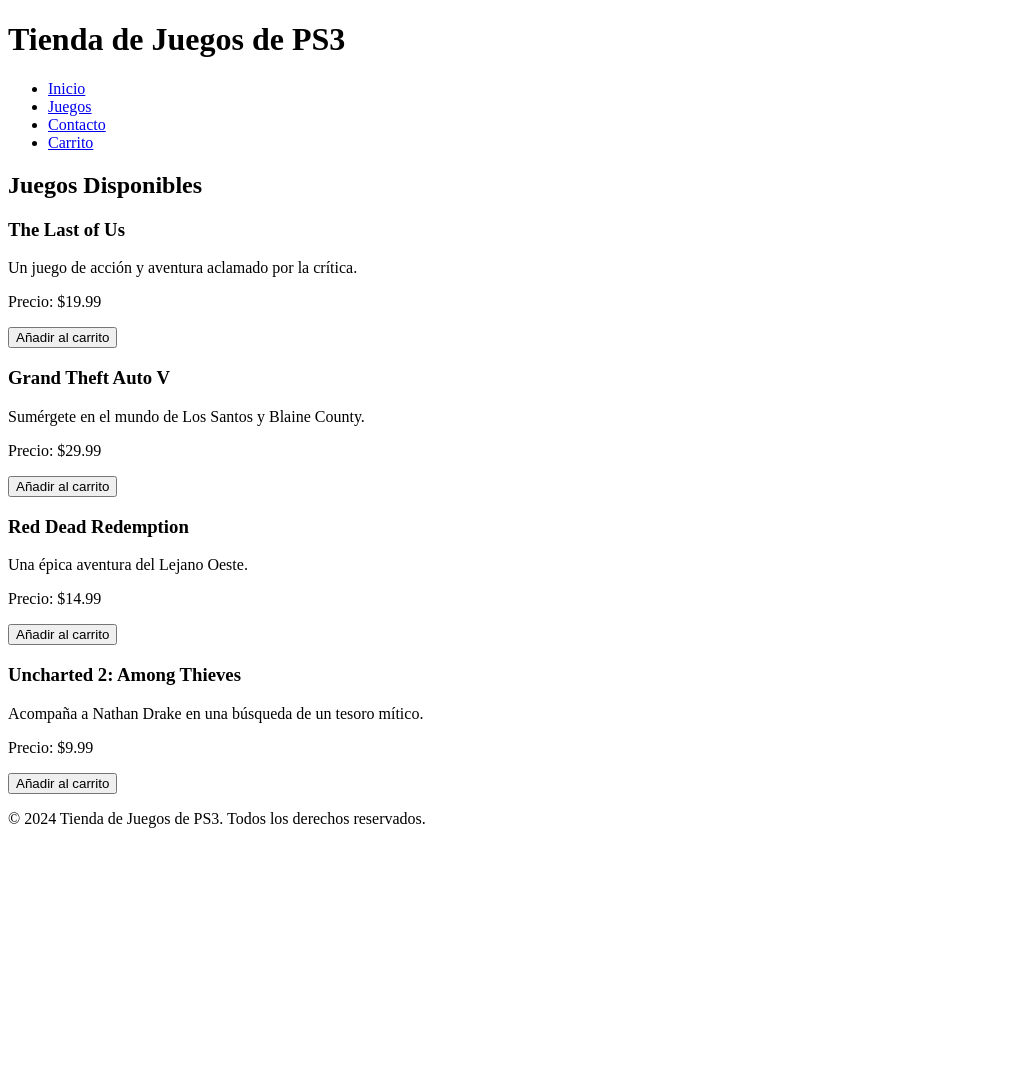
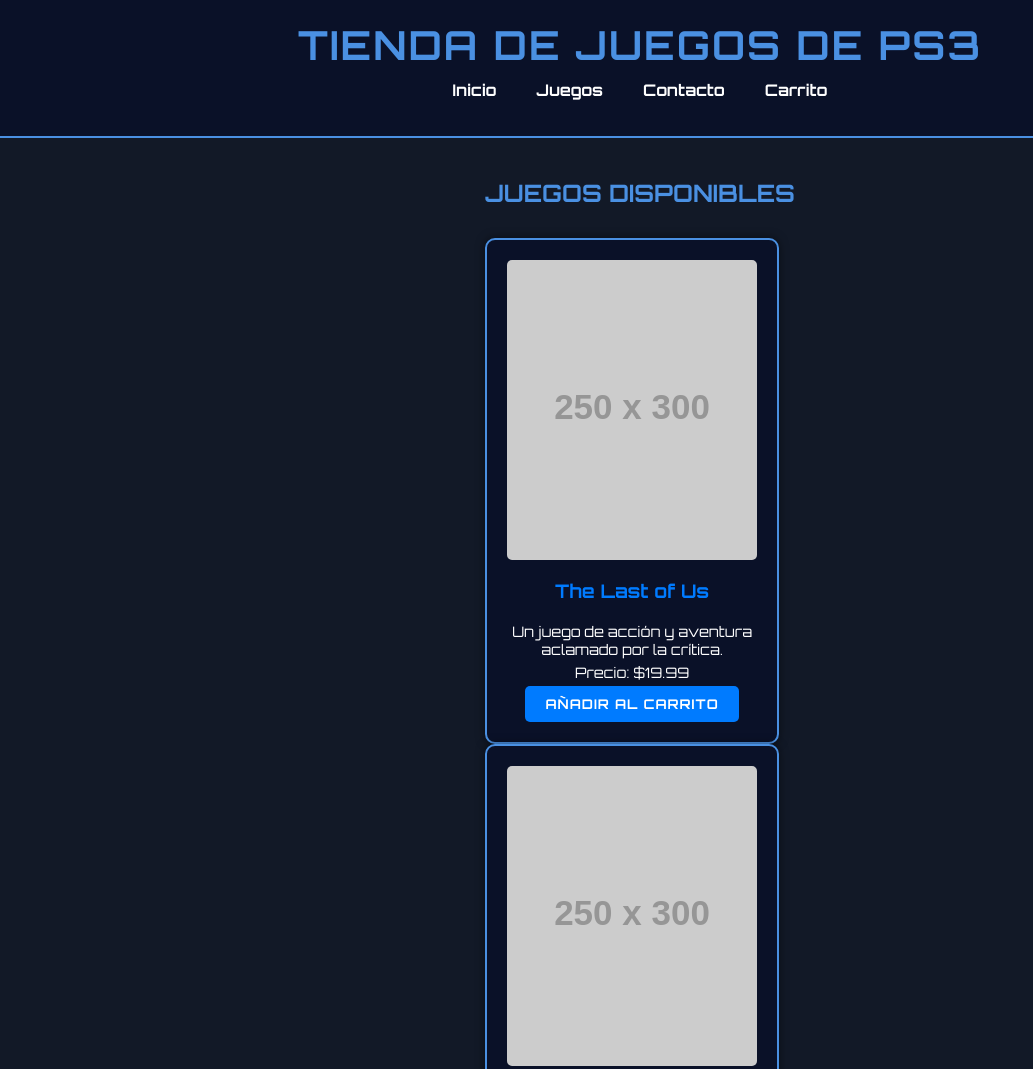
Before and after one commit to AgustinLayera/E-commmmmerce, a plain HTML site: page index.html in a window 1280 px wide. Shown: the top 1069 px of the page, without its empty margins (0-1033 px from the left). Before the commit the page ends 844 px from the top, so only its background shows below. Drawn offline with Linux system fonts and the light colour scheme; placeholder pictures from the web are drawn by us.

Commit message:
Cambio 2
Implementacion de CSS y JavaScript

```diff
--- /dev/null
+++ b/index.css
@@ -0,0 +1,154 @@
+:root {
+    --primary-color: #007bff;
+    --dark-blue: #0A1128;
+    --light-blue: #4a90e2;
+    --text-color: #ffffff;
+    --bg-dark: #121927;
+}
+
+body {
+    font-family: 'Orbitron', sans-serif;
+    background-color: var(--bg-dark);
+    color: var(--text-color);
+    margin: 0;
+    padding: 0;
+    display: flex;
+    flex-direction: column;
+    min-height: 100vh;
+    text-align: center;
+}
+
+header {
+    background-color: var(--dark-blue);
+    padding: 20px;
+    border-bottom: 2px solid var(--light-blue);
+}
+
+h1 {
+    color: var(--light-blue);
+    text-transform: uppercase;
+    letter-spacing: 2px;
+    font-size: 2.5em;
+    margin: 0;
+}
+
+nav ul {
+    list-style: none;
+    padding: 0;
+    display: flex;
+    justify-content: center;
+    gap: 20px;
+    margin-top: 10px;
+}
+
+nav a {
+    color: var(--text-color);
+    text-decoration: none;
+    font-weight: 700;
+    padding: 5px 10px;
+    transition: color 0.3s ease;
+}
+
+nav a:hover {
+    color: var(--light-blue);
+}
+
+main {
+    padding: 20px;
+    flex-grow: 1;
+    display: flex;
+    justify-content: center;
+    align-items: center;
+    flex-wrap: wrap;
+    gap: 20px;
+}
+
+h2 {
+    width: 100%;
+    text-align: center;
+    color: var(--light-blue);
+    text-transform: uppercase;
+    margin-bottom: 30px;
+}
+
+.product-card {
+    background-color: var(--dark-blue);
+    border: 2px solid var(--light-blue);
+    border-radius: 10px;
+    padding: 20px;
+    width: 250px;
+    box-shadow: 0 0 10px rgba(0, 0, 0, 0.5);
+    transition: transform 0.3s ease;
+}
+
+.product-card:hover {
+    transform: translateY(-5px);
+}
+
+.game-cover {
+    width: 100%;
+    height: auto;
+    border-radius: 5px;
+    margin-bottom: 15px;
+}
+
+h3 {
+    margin-top: 0;
+    color: var(--primary-color);
+}
+
+p {
+    margin: 5px 0;
+    font-size: 0.9em;
+}
+
+button {
+    background-color: var(--primary-color);
+    color: var(--text-color);
+    border: none;
+    padding: 10px 20px;
+    border-radius: 5px;
+    cursor: pointer;
+    font-family: 'Orbitron', sans-serif;
+    font-weight: 700;
+    text-transform: uppercase;
+    letter-spacing: 1px;
+    transition: transform 0.1s ease-out;
+}
+
+button:hover {
+    opacity: 0.9;
+}
+
+button:active {
+    transform: scale(0.95);
+}
+
+footer {
+    background-color: var(--dark-blue);
+    padding: 10px;
+    border-top: 2px solid var(--light-blue);
+    margin-top: 20px;
+}
+
+/* Estilo del cuadro de mensaje */
+.message-box {
+    position: fixed;
+    top: 50%;
+    left: 50%;
+    transform: translate(-50%, -50%);
+    background-color: rgba(0, 0, 0, 0.8);
+    border: 2px solid var(--primary-color);
+    padding: 20px;
+    border-radius: 10px;
+    z-index: 1000;
+    display: none;
+    text-align: center;
+    box-shadow: 0 0 20px rgba(0, 123, 255, 0.5);
+}
+
+.message-box p {
+    margin-bottom: 10px;
+    font-size: 1.2em;
+    color: white;
+}
--- a/index.html
+++ b/index.html
@@ -4,6 +4,10 @@
     <meta charset="UTF-8">
     <meta name="viewport" content="width=device-width, initial-scale=1.0">
     <title>Tienda de Juegos de PS3</title>
+    <link rel="stylesheet" href="index.css">
+    <link rel="preconnect" href="https://fonts.googleapis.com">
+    <link rel="preconnect" href="https://fonts.gstatic.com" crossorigin>
+    <link href="https://fonts.googleapis.com/css2?family=Orbitron:wght@400;700&display=swap" rel="stylesheet">
 </head>
 <body>
 
@@ -23,34 +27,37 @@
         <section>
             <h2>Juegos Disponibles</h2>
 
-            <div>
+            <div class="product-card">
+                <img src="https://placehold.co/250x300/121927/ffffff?text=The+Last+of+Us" alt="Portada de The Last of Us" class="game-cover">
                 <h3>The Last of Us</h3>
                 <p>Un juego de acción y aventura aclamado por la crítica.</p>
                 <p>Precio: $19.99</p>
-                <button>Añadir al carrito</button>
+                <button class="add-to-cart">Añadir al carrito</button>
             </div>
 
-            <div>
+            <div class="product-card">
+                <img src="https://placehold.co/250x300/121927/ffffff?text=Grand+Theft+Auto+V" alt="Portada de Grand Theft Auto V" class="game-cover">
                 <h3>Grand Theft Auto V</h3>
                 <p>Sumérgete en el mundo de Los Santos y Blaine County.</p>
                 <p>Precio: $29.99</p>
-                <button>Añadir al carrito</button>
+                <button class="add-to-cart">Añadir al carrito</button>
             </div>
 
-            <div>
+            <div class="product-card">
+                <img src="https://placehold.co/250x300/121927/ffffff?text=Red+Dead+Redemption" alt="Portada de Red Dead Redemption" class="game-cover">
                 <h3>Red Dead Redemption</h3>
                 <p>Una épica aventura del Lejano Oeste.</p>
                 <p>Precio: $14.99</p>
-                <button>Añadir al carrito</button>
+                <button class="add-to-cart">Añadir al carrito</button>
             </div>
 
-            <div>
+            <div class="product-card">
+                <img src="https://placehold.co/250x300/121927/ffffff?text=Uncharted+2" alt="Portada de Uncharted 2: Among Thieves" class="game-cover">
                 <h3>Uncharted 2: Among Thieves</h3>
                 <p>Acompaña a Nathan Drake en una búsqueda de un tesoro mítico.</p>
                 <p>Precio: $9.99</p>
-                <button>Añadir al carrito</button>
+                <button class="add-to-cart">Añadir al carrito</button>
             </div>
-
         </section>
     </main>
 
@@ -58,5 +65,11 @@
         <p>&copy; 2024 Tienda de Juegos de PS3. Todos los derechos reservados.</p>
     </footer>
 
+    <!-- Cuadro de mensaje para notificaciones -->
+    <div class="message-box" id="messageBox">
+        <p id="messageText"></p>
+    </div>
+
+    <script src="script.js"></script>
 </body>
 </html>
--- /dev/null
+++ b/script.js
@@ -0,0 +1,22 @@
+// Selecciona todos los botones de "Añadir al carrito"
+const buttons = document.querySelectorAll('.add-to-cart');
+const messageBox = document.getElementById('messageBox');
+const messageText = document.getElementById('messageText');
+
+// Agrega un escuchador de eventos a cada botón
+buttons.forEach(button => {
+    button.addEventListener('click', () => {
+        // Obtiene el título del juego del elemento h3 más cercano
+        const productCard = button.closest('.product-card');
+        const productName = productCard.querySelector('h3').innerText;
+
+        // Muestra un mensaje temporal
+        messageText.innerText = `¡${productName} añadido al carrito!`;
+        messageBox.style.display = 'block';
+
+        // Oculta el mensaje después de 2 segundos
+        setTimeout(() => {
+            messageBox.style.display = 'none';
+        }, 2000);
+    });
+});
```
